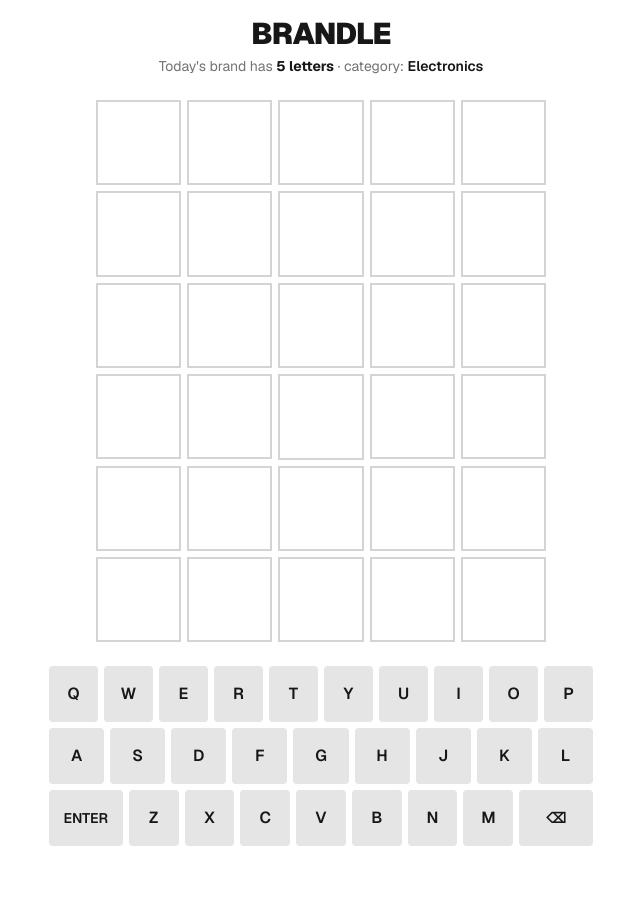
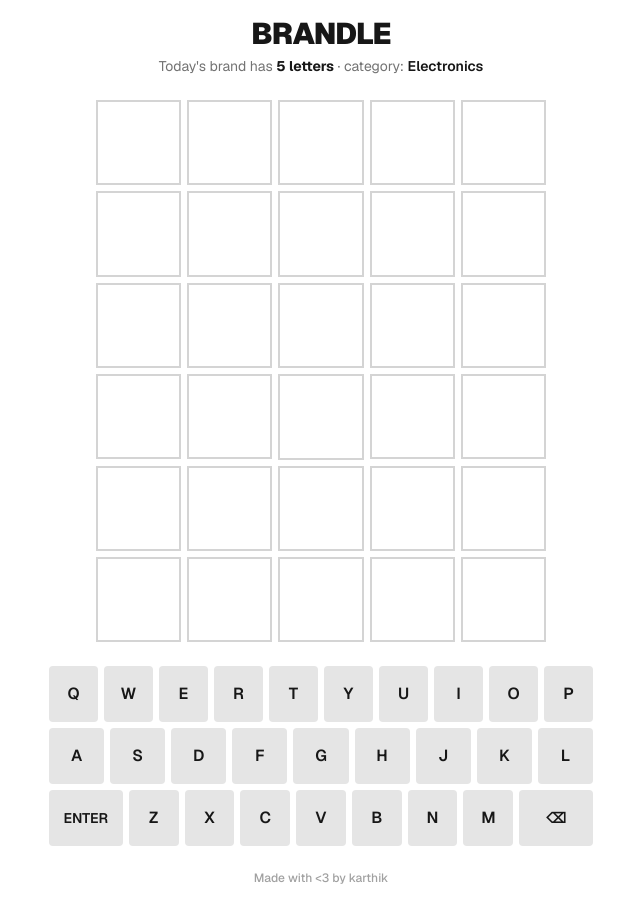
Before and after one commit to karthikmudaliarX/brandle, a Next.js app: page / in a window 1280 px wide. Shown: the whole page, without its empty margins (319-959 px from the left). Before the commit the page ends 870 px from the top, so only its background shows below. Built offline with nearby package versions, Linux system fonts and the light colour scheme.

Commit message:
add footer credit

```diff
--- a/app/page.tsx
+++ b/app/page.tsx
@@ -2,8 +2,11 @@
 
 export default function Home() {
   return (
-    <main className="flex min-h-svh w-full justify-center pb-6">
+    <main className="flex min-h-svh w-full flex-col items-center justify-between gap-6 pb-5">
       <Game />
+      <footer className="px-4 text-center text-xs font-medium text-neutral-400 dark:text-neutral-600">
+        Made with {"<3"} by karthik
+      </footer>
     </main>
   );
 }
```
